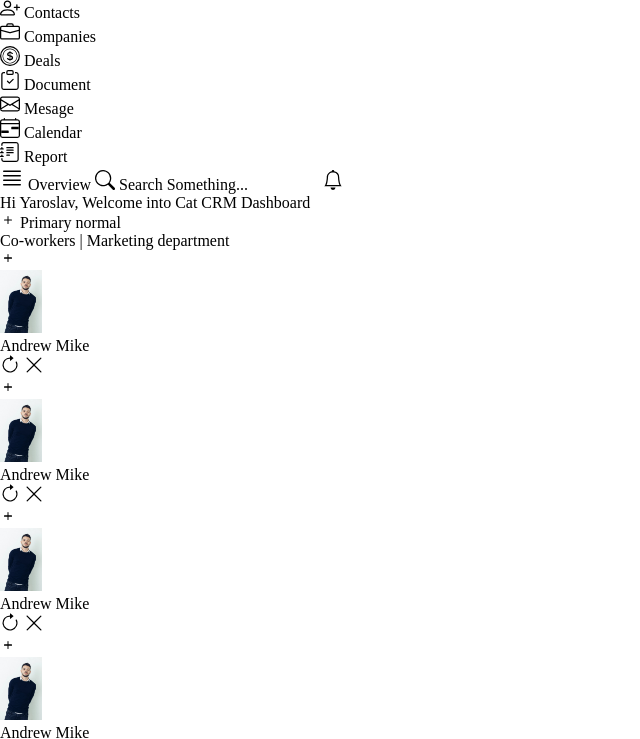
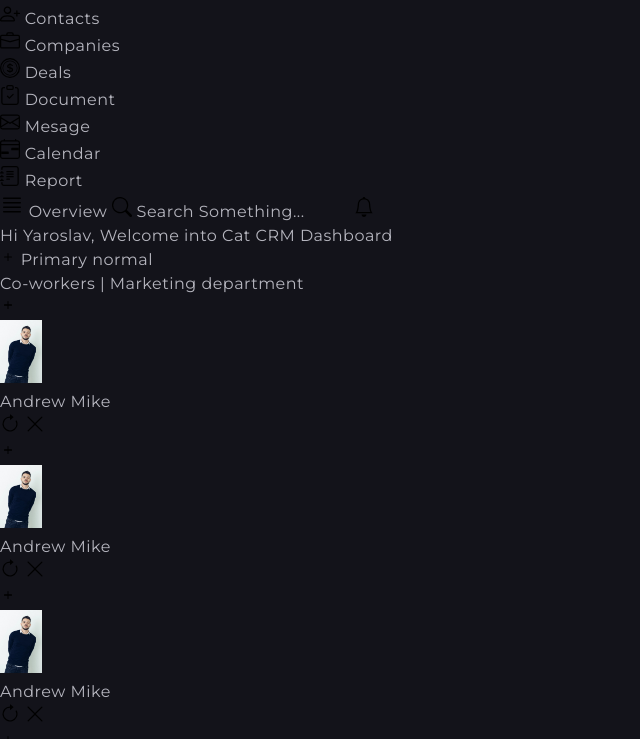
Before and after one commit to yurii-corssa/dashboard-project, a plain HTML site: page index.html in a window 1280 px wide. Shown: the part 54-793 px from the top of the page, without its empty margins (0-640 px from the left). Drawn offline with Linux system fonts and the light colour scheme.

Commit message:
Deploying to gh-pages from @ yurii-corssa/dashboard-project@e35850318ee7d829e809cdb6da21f84472d6ea4d 🚀

```diff
--- a/assets/index.css
+++ b/assets/index.css
@@ -1,4 +1,32 @@
 @charset "UTF-8";
+@font-face {
+  font-family: "Montserrat";
+  src: url("/dashboard-project/assets/Montserrat-Regular.woff2") format("woff2"), url("/dashboard-project/assets/Montserrat-Regular.woff") format("woff");
+  font-weight: 400;
+  font-style: normal;
+  font-display: swap;
+}
+@font-face {
+  font-family: "Montserrat";
+  src: url("/dashboard-project/assets/Montserrat-Medium.woff2") format("woff2"), url("/dashboard-project/assets/Montserrat-Medium.woff") format("woff");
+  font-weight: 500;
+  font-style: normal;
+  font-display: swap;
+}
+@font-face {
+  font-family: "Montserrat";
+  src: url("/dashboard-project/assets/Montserrat-SemiBold.woff2") format("woff2"), url("/dashboard-project/assets/Montserrat-SemiBold.woff") format("woff");
+  font-weight: 600;
+  font-style: normal;
+  font-display: swap;
+}
+@font-face {
+  font-family: "Montserrat";
+  src: url("/dashboard-project/assets/Montserrat-Bold.woff2") format("woff2"), url("/dashboard-project/assets/Montserrat-Bold.woff") format("woff");
+  font-weight: 700;
+  font-style: normal;
+  font-display: swap;
+}
 /***
     The new CSS reset - version 1.11 (last updated 20.9.2023)
     GitHub page: https://github.com/elad2412/the-new-css-reset
@@ -111,3 +139,39 @@ meter {
   all: revert;
   box-sizing: border-box;
 }
+
+body {
+  font-size: 16px;
+  font-weight: 400;
+  line-height: 1.5;
+  letter-spacing: 0.03em;
+}
+
+body {
+  font-family: "Montserrat";
+  color: #b5b5be;
+  background-color: #13131a;
+}
+
+button {
+  font-family: inherit;
+  color: currentColor;
+  cursor: pointer;
+}
+
+summary {
+  list-style-type: none;
+}
+
+.visually-hidden {
+  position: absolute;
+  width: 1px;
+  height: 1px;
+  margin: -1px;
+  border: 0;
+  padding: 0;
+  white-space: nowrap;
+  clip-path: inset(100%);
+  clip: rect(0 0 0 0);
+  overflow: hidden;
+}
```
Also changed, not shown: assets/Montserrat-Bold.woff (added), assets/Montserrat-Bold.woff2 (added), assets/Montserrat-Medium.woff (added), assets/Montserrat-Medium.woff2 (added), assets/Montserrat-Regular.woff (added), assets/Montserrat-Regular.woff2 (added), assets/Montserrat-SemiBold.woff (added), assets/Montserrat-SemiBold.woff2 (added).
